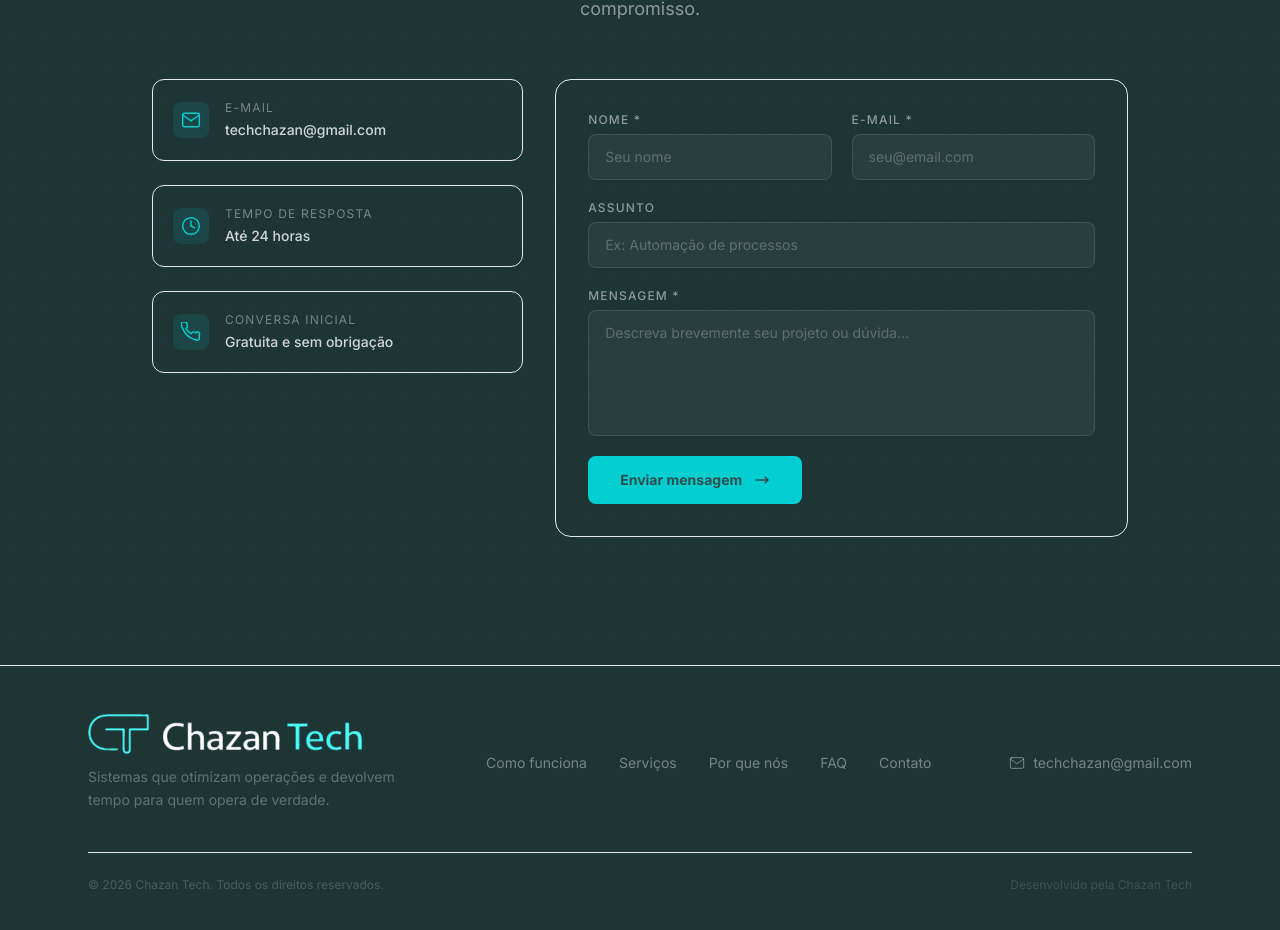
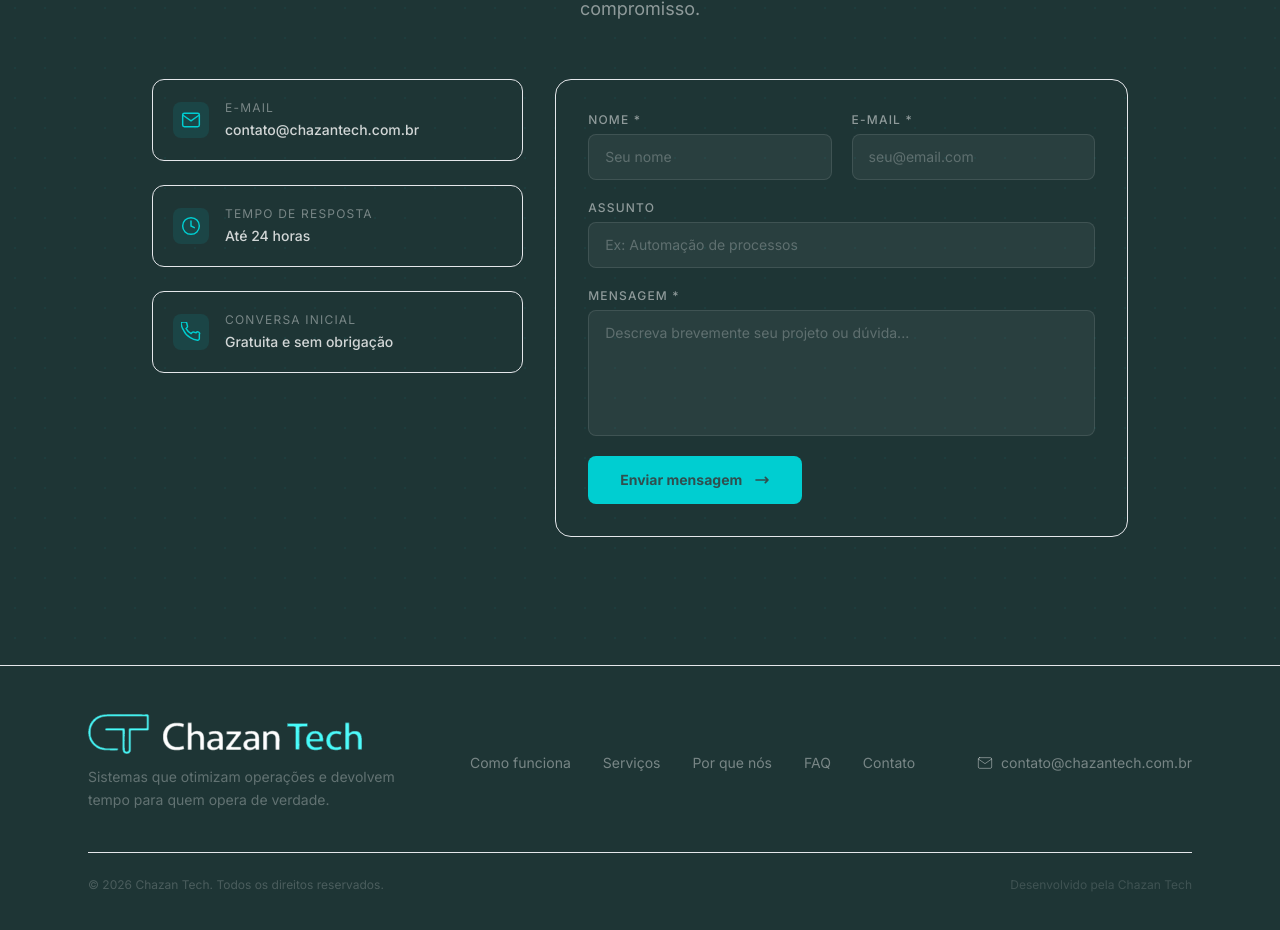
Before and after one commit to chazan-tech/chazan-tech-landing, a React (Vite) app: page / in a window 1280 px wide. Shown: the part 7200-8130 px from the top of the page. Built offline with nearby package versions, Linux system fonts and the light colour scheme.

Commit message:
fix: troca endereço de email

```diff
--- a/src/components/ContactSection.jsx
+++ b/src/components/ContactSection.jsx
@@ -103,7 +103,7 @@ export default function ContactSection() {
                     </svg>
                   ),
                   label: 'E-mail',
-                  value: 'techchazan@gmail.com',
+                  value: 'contato@chazantech.com.br',
                 },
                 {
                   icon: (
--- a/src/components/Footer.jsx
+++ b/src/components/Footer.jsx
@@ -37,14 +37,14 @@ export default function Footer() {
 
           {/* Contact */}
           <a
-            href="mailto:techchazan@gmail.com"
+            href="mailto:contato@chazantech.com.br"
             className="text-white/40 hover:text-electric text-sm transition-colors duration-200 flex items-center gap-2"
           >
             <svg className="w-4 h-4" viewBox="0 0 24 24" fill="none" stroke="currentColor" strokeWidth="1.5" strokeLinecap="round">
               <path d="M4 4h16c1.1 0 2 .9 2 2v12c0 1.1-.9 2-2 2H4c-1.1 0-2-.9-2-2V6c0-1.1.9-2 2-2z" />
               <polyline points="22,6 12,13 2,6" />
             </svg>
-            techchazan@gmail.com
+            contato@chazantech.com.br
           </a>
         </div>
 
--- a/src/components/PrivacyPolicyModal.jsx
+++ b/src/components/PrivacyPolicyModal.jsx
@@ -81,8 +81,8 @@ export default function PrivacyPolicyModal({ onClose }) {
 
           <Section title="7. Contato">
             Para exercer seus direitos ou esclarecer dúvidas sobre esta política, entre em contato pelo e-mail{' '}
-            <a href="mailto:techchazan@gmail.com" className="text-electric hover:text-electric-light transition-colors underline underline-offset-2">
-              techchazan@gmail.com
+            <a href="mailto:contato@chazantech.com.br" className="text-electric hover:text-electric-light transition-colors underline underline-offset-2">
+              contato@chazantech.com.br
             </a>.
           </Section>
 
```
